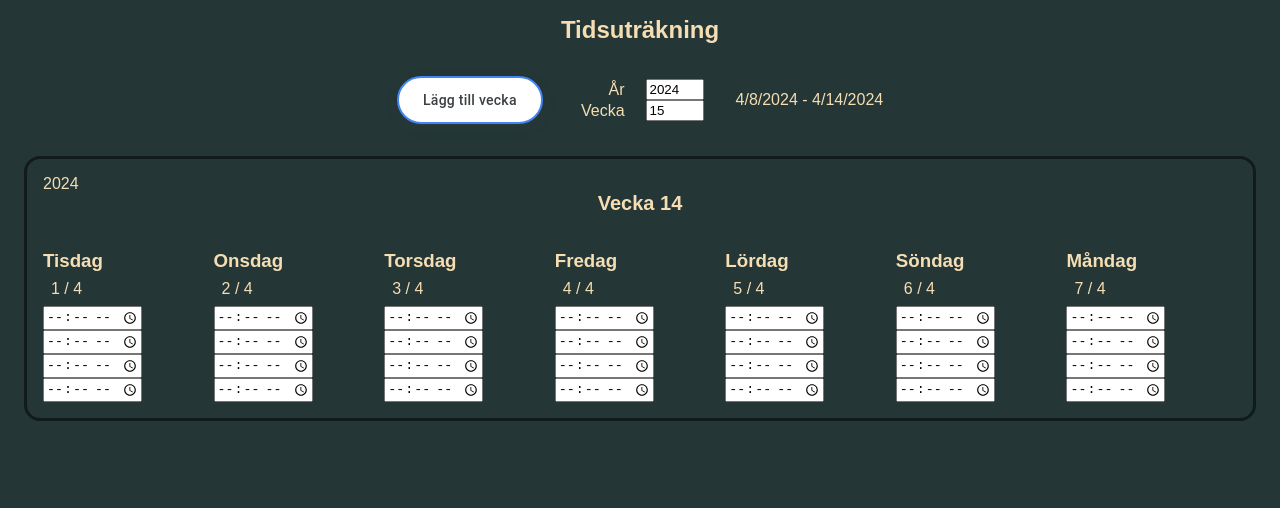
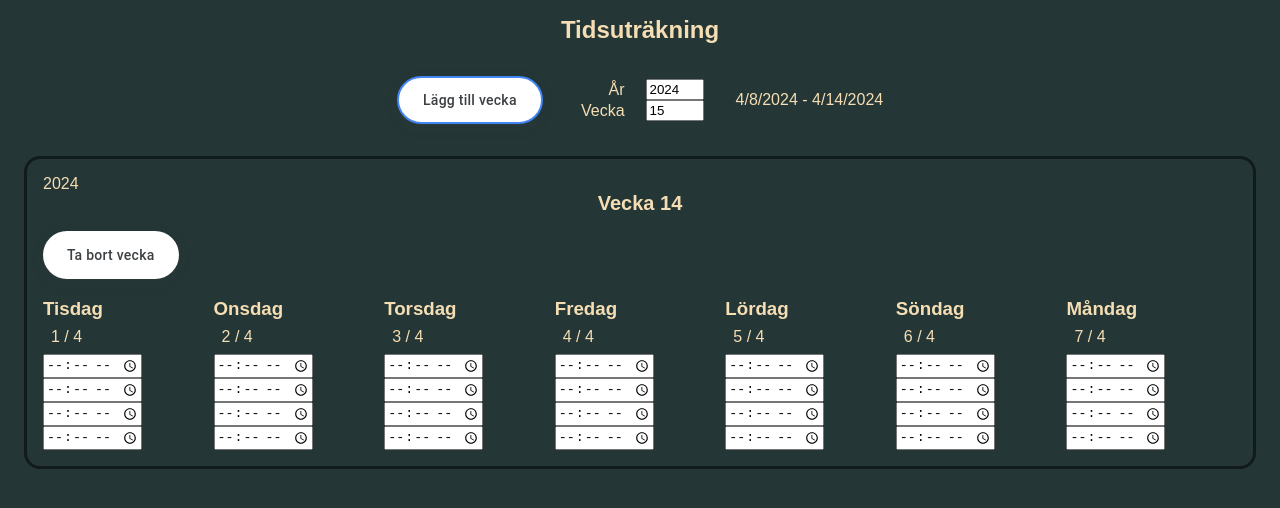
Before and after one commit to Drachbar/tidsutrakning-angular, an Angular app: page / in a window 1280 px wide. Both pictures are taken after a click on the button "Lägg till vecka". Shown: the top 508 px of the page. Built offline with nearby package versions, Linux system fonts and the light colour scheme.

Commit message:
Kunna ta bort vecka

```diff
--- a/src/app/time-registration.service.ts
+++ b/src/app/time-registration.service.ts
@@ -39,4 +39,8 @@ export class TimeRegistrationService {
     );
     this.weeks.next(updatedData);
   }
+
+  removeWeek(weekToRemove: Week) {
+    this.weeks.next(this.weeks.value.filter(week => week !== weekToRemove));
+  }
 }
--- a/src/app/week/week.component.html
+++ b/src/app/week/week.component.html
@@ -3,6 +3,7 @@
         <span>{{week.year}}</span>
         <h2>Vecka {{week.weekNo}}</h2>
     </header>
+  <button class="button-17" (click)="removeWeek()">Ta bort vecka</button>
     <section>
         <app-day *ngFor="let day of week.days" [day]="day" (dayUpdated)="updateWeek()"></app-day>
     </section>
--- a/src/app/week/week.component.ts
+++ b/src/app/week/week.component.ts
@@ -10,8 +10,7 @@ import {Time} from "@angular/common";
 export class WeekComponent {
   @Input({ required: true }) week!: Week;
   @Output() weekUpdated = new EventEmitter<Week>();
-
-  flex?: Time;
+  @Output() weekRemoved = new EventEmitter<Week>();
 
   updateWeek() {
     this.week.calculateWeekTime();
@@ -37,4 +36,8 @@ export class WeekComponent {
     const flexMinuter = this.timeToMinutes(weekSum) - normalTid
     return this.minutesToTime(flexMinuter);
   }
+
+  removeWeek() {
+    this.weekRemoved.emit(this.week);
+  }
 }
--- a/src/app/weeks/weeks.component.html
+++ b/src/app/weeks/weeks.component.html
@@ -1 +1 @@
-<app-week *ngFor="let week of weeks$ | async" [week]="week" (weekUpdated)="updateWeek($event)"></app-week>
+<app-week *ngFor="let week of weeks$ | async" [week]="week" (weekUpdated)="updateWeek($event)" (weekRemoved)="removeWeek($event)"></app-week>
--- a/src/app/weeks/weeks.component.ts
+++ b/src/app/weeks/weeks.component.ts
@@ -22,4 +22,8 @@ export class WeeksComponent implements OnInit {
   updateWeek(week: Week) {
     this.timeRegistrationService.updateWeek(week);
   }
+
+  removeWeek(week: Week) {
+    this.timeRegistrationService.removeWeek(week);
+  }
 }
```
